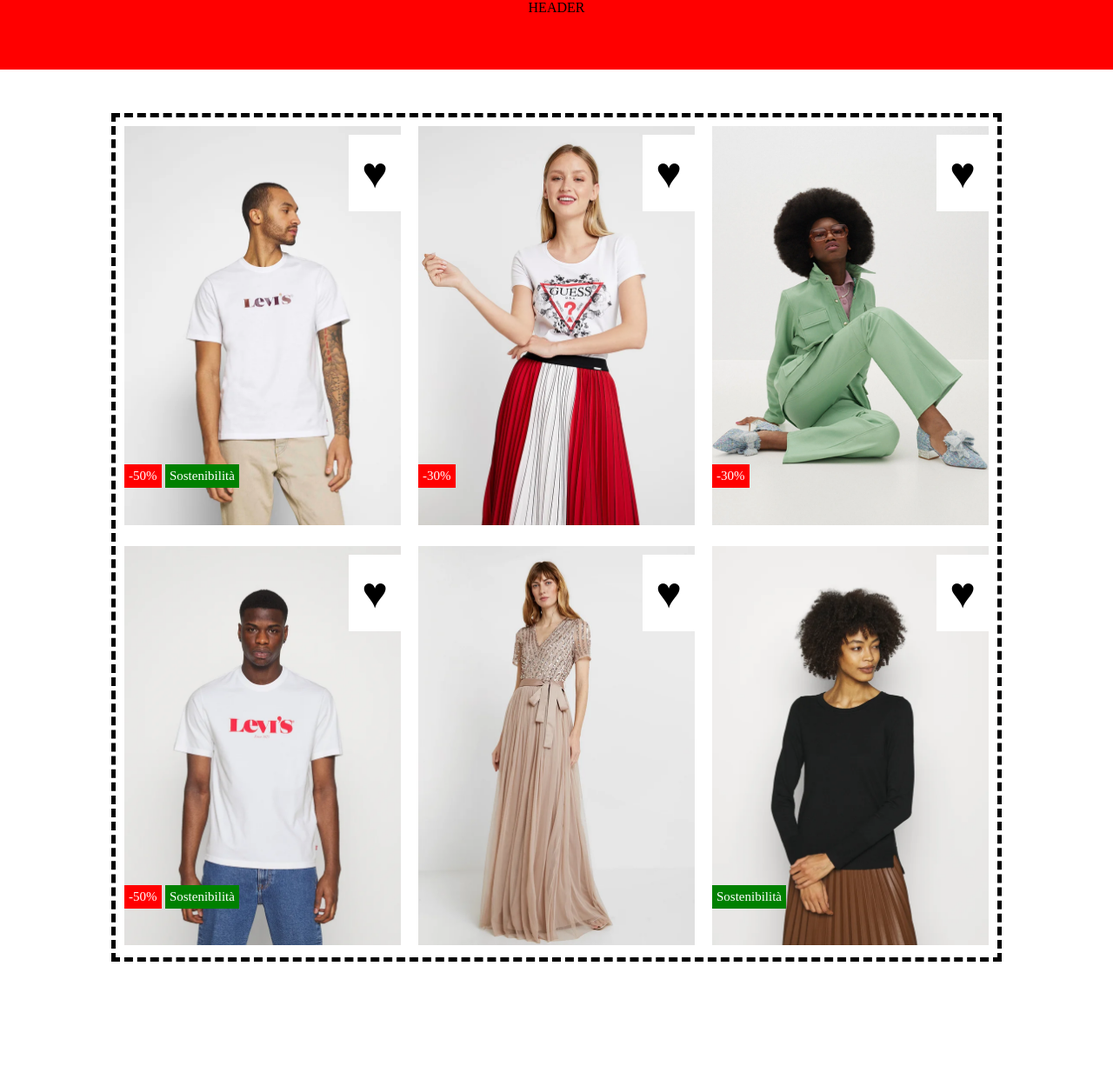
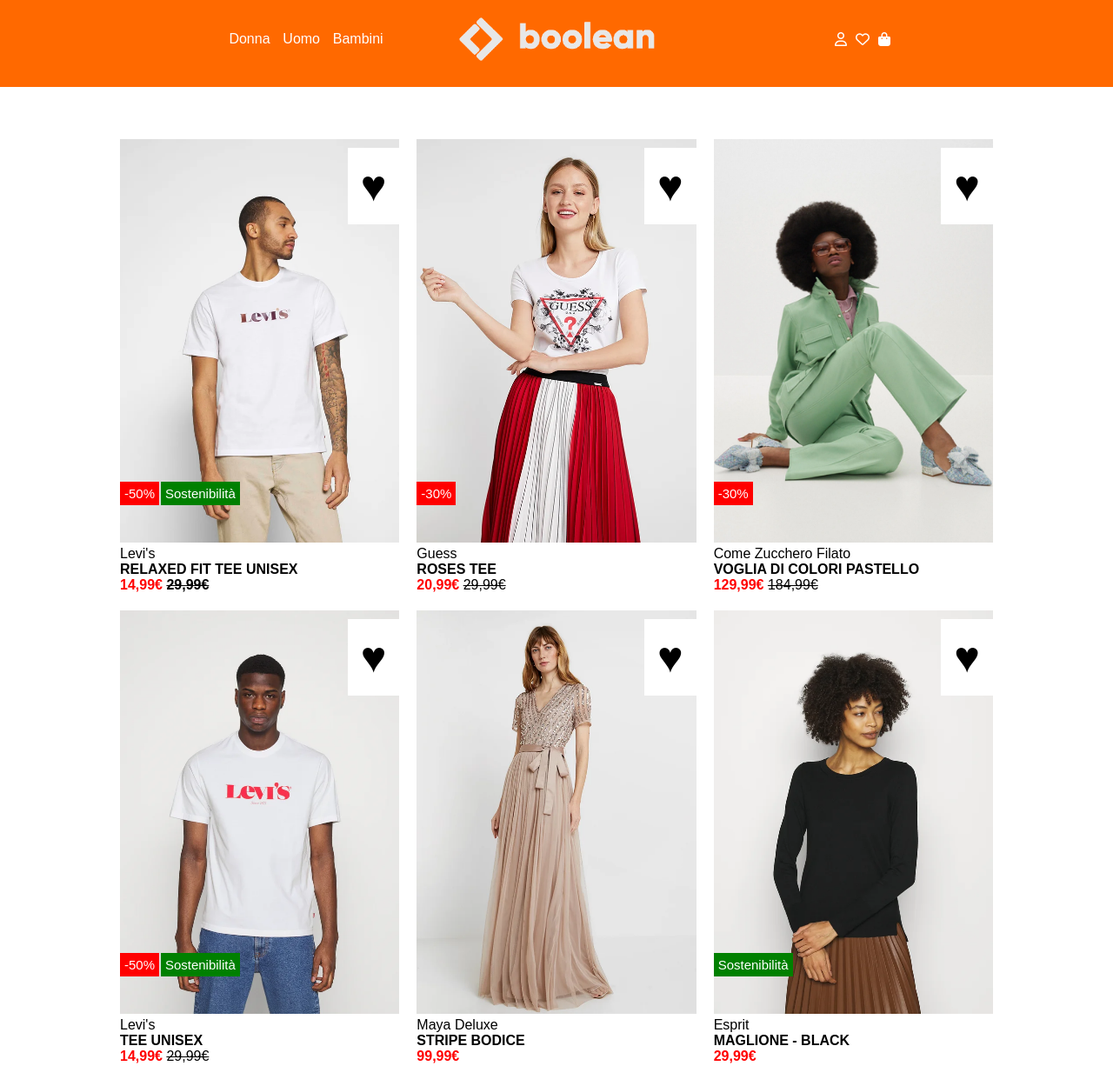
Before and after one commit to wmancaniello/html-css-boolando, a plain HTML site: page index.html in a window 1280 px wide. Shown: the top 1226 px of the page at 87% size. Before the commit the page ends 1106 px from the top, so only its background shows below. Drawn offline with Linux system fonts and the light colour scheme.

Commit message:
feat: finish exercise, add header and footer

```diff
--- a/css/style.css
+++ b/css/style.css
@@ -2,20 +2,112 @@
     margin: 0;
     padding: 0;
     box-sizing: border-box;
+    font-family: sans-serif;
   }
 
-  img {
+  main img {
     max-width: 100%;
   }
+
+  /* TEXT RULES */
+  .barred{
+    text-decoration: line-through;
+  }
+
+  .red {
+    color: red;
+    font-weight: 900;
+  }
+
+  .title {
+    font-weight: bold;
+  }
+
+
+  /* HEADER */
+
+  header {
+    position: fixed;
+    top: 0;
+    left: 0;
+    width: 100%;
+    z-index: 999;
+  }
+
+  .nav-container{
+
+    /* debug */
+    height: 20px;
+    background-color: #FF6900;
+    padding-bottom: 100px;
+    margin-bottom: 50px;
+    }
+
+    .nav-main {
+        display: flex;
+        padding-top: 20px;
+
+        /* debug */
+        margin-left: 20%;
+        width: 60%;
+        /* background-color: red; */
+    }
+
+    .gender {
+        height: 50px;
+        width: 25%;
+        display: flex;
+        justify-content: space-around;
+        align-items: center;
+
+        /* debug */
+        /* border: 3px dashed black; */
+    }
+
+    .logo {
+
+        height: 50px;
+        width: 50%;
+        background-image: url(../img/boolean-logo.png);
+        background-size: contain;
+        background-repeat: no-repeat;
+        background-position: center;
+
+        /* debug */
+        /* border: 3px dashed black; */
+    }
+
+    .icons {
+        display: flex;
+        justify-content: end;
+        align-items: center;
+        gap: 10px;
+        height: 50px;
+        width: 25%;
+
+        /* debug */
+        /* border: 3px dashed black; */
+    }
+
+    a  {
+        text-decoration: none;
+        color: white;
+    }
+
+    i{
+     color: white;
+    }
+
 
   /* LAYOUT AND FLEX RULES */
   .container {
     width: 80%;
     margin: 0 auto;
+    margin-top: 150px;
     max-width: 1500px;
 
     /* debug */
-    border: 5px dashed black;
+    /* border: 5px dashed black; */
   }
 
   .flex {
@@ -86,6 +178,47 @@
         color: red;
     }
 
+    /* IMMAGINI SECONDARIE */
+    .card.one:hover {
+
+        background-image: url(../img/1b.webp);
+        background-size: cover;
+    }
+
+    .card.two:hover {
+
+        background-image: url(../img/2b.webp);
+        background-size: cover;
+    }
+
+    .card.three:hover {
+
+        background-image: url(../img/3b.webp);
+        background-size: cover;
+    }
+
+    .card.four:hover {
+
+        background-image: url(../img/4b.webp);
+        background-size: cover;
+    }
+
+    .card.five:hover {
+
+        background-image: url(../img/5b.webp);
+        background-size: cover;
+    }
+
+    .card.six:hover {
+
+        background-image: url(../img/6b.webp);
+        background-size: cover;
+    }
+
+    /* NASCONDERE IMG PRINCIPALE */
+    .card:hover img {
+        visibility: hidden;
+    }
 
 
 
@@ -93,12 +226,34 @@
 
 
 
-    /* DEBUG NAV */
-    nav{
+    /* DEBUG FOOTER */
+
+    footer{
+
+        min-height: 80px;
+        margin-top: 40px;
+        padding-top: 20px;
+        background-color: black;
+    }
+
+    .footer-container {
+        display: flex;
+        justify-content: space-around;
+    }
+
+
+    .left-text {
+        color: white;
 
         /* debug */
-        text-align: center;
-        height: 80px;
-        background-color: red;
-        margin-bottom: 50px;
+        /* background-color: red; */
+        /* width: 25%; */
     }
+
+    .right-text {
+
+        color: white;
+        /* debug */
+        /* background-color: aqua; */
+        /* width: 25%; */
+        }
--- a/index.html
+++ b/index.html
@@ -5,66 +5,131 @@
     <meta name="viewport" content="width=device-width, initial-scale=1.0">
     <title>EsBoolando</title>
     <link rel="stylesheet" href="./css/style.css">
+    <link rel="stylesheet" href="https://cdnjs.cloudflare.com/ajax/libs/font-awesome/6.5.1/css/all.min.css" integrity="sha512-DTOQO9RWCH3ppGqcWaEA1BIZOC6xxalwEsw9c2QQeAIftl+Vegovlnee1c9QX4TctnWMn13TZye+giMm8e2LwA==" crossorigin="anonymous" referrerpolicy="no-referrer" />
+
 </head>
 <body>
 
     <!-- HEADER -->
     <header>
-        <nav>HEADER
-            <div></div>
-            <div></div>
-            <div></div>
+        <nav class="nav-container">
+            <div class="nav-main">
+                <div class="gender">
+                    <a href="">Donna</a>
+                    <a href="">Uomo</a>
+                    <a href="">Bambini</a>
+                </div>
+                <div class="logo"></div>
+                <div class="icons">
+                    <i class="fa-regular fa-user"></i>
+                    <i class="fa-regular fa-heart"></i>
+                    <i class="fa-solid fa-bag-shopping"></i>
+                </div>
+            </div>
         </nav>
     </header>
 
     <!-- MAIN -->
     <main>
+
+        <!-- FIRST CARD -->
         <div class="container flex">
           <div class="col">
-            <div class="card">
+            <div class="card one">
               <img src="./img/1.webp" alt="" />
               <span class="heart">&hearts;</span>
               <span class="sale">-50%</span>
               <span class="green-det">Sostenibilità</span>
             </div>
+            <span>Levi's</span><br>
+            <span class="title">RELAXED FIT TEE UNISEX</spah><br>
+            <span class="red">14,99€</span>
+            <span class="barred">29,99€</span>
           </div>
+
+          <!-- SECOND CARD -->
           <div class="col">
-            <div class="card">
+            <div class="card two">
               <img src="./img/2.webp" alt="" />
               <span class="heart">&hearts;</span>
               <span class="sale">-30%</span>
             </div>
+            <span>Guess</span><br>
+            <span class="title">ROSES TEE</span><br>
+            <span class="red">20,99€</span>
+            <span class="barred">29,99€</span>
           </div>
+
+          <!-- THIRD CARD -->
           <div class="col">
-            <div class="card">
+            <div class="card three">
               <img src="./img/3.webp" alt="" />
               <span class="heart">&hearts;</span>
               <span class="sale">-30%</span>
             </div>
+            <span>Come Zucchero Filato</span><br>
+            <span class="title">VOGLIA DI COLORI PASTELLO</span><br>
+            <span class="red">129,99€</span>
+            <span class="barred">184,99€</span>
           </div>
+
+          <!-- 4 CARD -->
           <div class="col">
-            <div class="card">
+            <div class="card four">
               <img src="./img/4.webp" alt="" />
               <span class="heart">&hearts;</span>
               <span class="sale">-50%</span>
               <span class="green-det">Sostenibilità</span>
             </div>
+            <span>Levi's</span><br>
+            <span class="title">TEE UNISEX</span><br>
+            <span class="red">14,99€</span>
+            <span class="barred">29,99€</span>
           </div>
+
+          <!-- 5 CARD -->
           <div class="col">
-            <div class="card">
+            <div class="card five">
               <img src="./img/5.webp" alt="" />
               <span class="heart">&hearts;</span>
             </div>
+            <span>Maya Deluxe</span><br>
+            <span class="title">STRIPE BODICE</span><br>
+            <span class="red">99,99€</span>
           </div>
+
+          <!-- 6 CARD -->
           <div class="col">
-            <div class="card">
+            <div class="card six">
               <img src="./img/6.webp" alt="" />
               <span class="heart">&hearts;</span>
               <span class="green-det2">Sostenibilità</span>
             </div>
+            <span>Esprit</span><br>
+            <span class="title">MAGLIONE - BLACK</span><br>
+            <span class="red">29,99€</span>
           </div>
         </div>
       </main>
 
+      <!-- FOOTER -->
+      <footer>
+        <div class="footer-container">
+            <div class="left-text">
+                <h4>Boolando s.r.l</h4>
+                <a href="">Informazioni legali</a>
+                <a href="">Informativa sulla privacy</a>
+                 <a href=""> Diritto di recesso</a>
+            </div>
+            <div class="right-text">
+                <h5>Trovaci anche su</h5>
+                <i class="fa-brands fa-square-twitter"></i>
+                <i class="fa-brands fa-square-facebook"></i>
+                <i class="fa-brands fa-square-pinterest"></i>
+                <i class="fa-brands fa-square-youtube"></i>
+            </div>
+        </div>
+      </footer>
+
 </body>
 </html>
```
